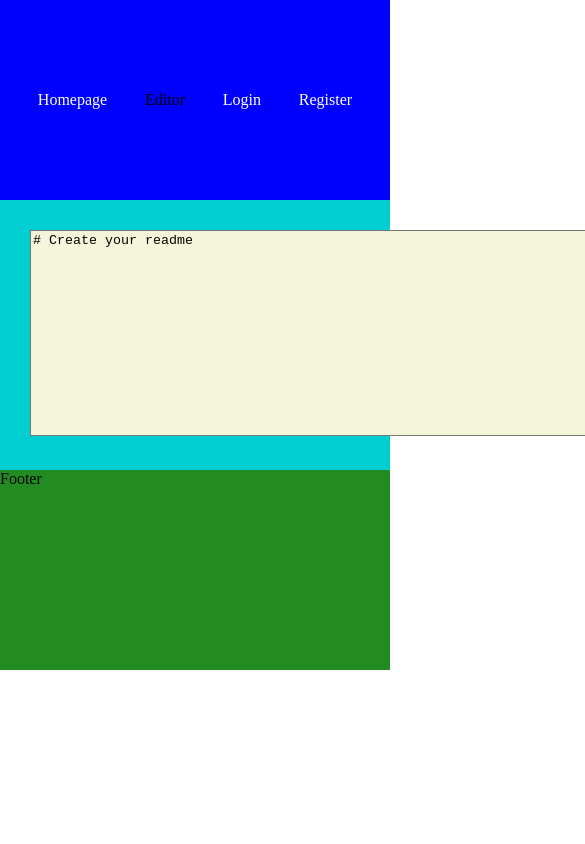
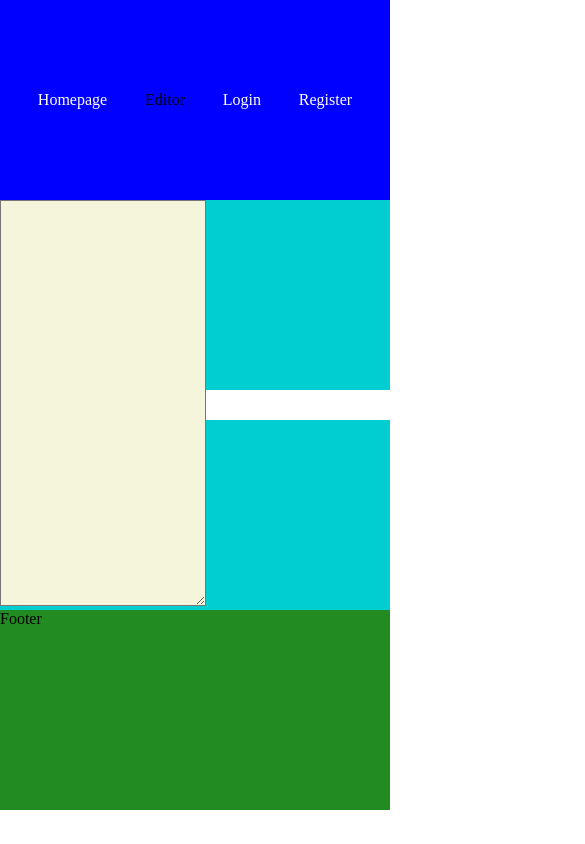
Before and after one commit to NorbertKoziana/GitPen, a React (Create React App) app in the folder frontend/: page /editor in a window 390 px wide. Shown: the top 844 px of the page, 585 px wide, since content can reach past the window. Built offline with nearby package versions, Linux system fonts and the light colour scheme; no server answers.

Commit message:
Added git markdown css and github api as alternative to marked (frontend)

```diff
--- a/frontend/package.json
+++ b/frontend/package.json
@@ -7,6 +7,7 @@
     "@testing-library/react": "^13.4.0",
     "@testing-library/user-event": "^13.5.0",
     "dompurify": "^3.1.6",
+    "github-markdown-css": "^5.6.1",
     "marked": "^14.1.1",
     "react": "^18.3.1",
     "react-dom": "^18.3.1",
--- a/frontend/src/components/EditorPage.js
+++ b/frontend/src/components/EditorPage.js
@@ -1,19 +1,44 @@
-import React, { useState } from 'react'
+import React, { useState, useEffect } from 'react'
 import '../style.css';
 import DOMPurify from 'dompurify';
 import { marked } from 'marked';
 import useAuth from '../UseAuth';
 import NoteSelection from './NoteSelection';
+import 'github-markdown-css'
 
 function EditorPage(){
+    const [editorInput, setEditorInput] = useState("");
+    const [notePreview, setNotePreview] = useState("");
 
-    //jesli uzytkownik niezalogowany to sprawdz czy jest cos zapisane w localstorage, jesli uzytkownik jest zalogowany to wtedy wyslij zapytanie do api, w momencie jak coś jest zapisane w localstorage i uzytkonwik sie loguje to wtedy czyszcze localstorage i wysylam zapytanie do api o utworzenie takiej notatki
-    const [editorInput, setEditorInput] = useState("# Create your readme");
+    //if possible use gitub API, else (i.e. too much api requests) use markdown
+    useEffect(() => {
+        async function fetchData(){
+            const response = await fetch("https://api.github.com/markdown",{
+                method: "POST",
+                headers: {
+                  'X-GitHub-Api-Version': '2022-11-28',
+                  "Content-Type": "application/json"
+                },
+                body: JSON.stringify({text: editorInput})
+            })
 
-    const html = marked.parse(editorInput);
+            if(response.ok){
+                const data = await response.text();
+                setNotePreview(data);
+            }else if(response.status === 403){
+                console.log("Rate limit exceeded, using marked instead of github API.")
+                setNotePreview(marked.parse(editorInput))
+            }
+        }
+        const timeoutId = setTimeout(fetchData, 1000);
+
+        return () => clearTimeout(timeoutId);
+    }
+    , [editorInput]);
+
     const markup = {
         __html: DOMPurify.sanitize(
-            html
+            notePreview
         )
     };
 
@@ -29,7 +54,7 @@ function EditorPage(){
             <form className='editor-form' onSubmit={e => e.preventDefault()}>
                 <textarea className='editor-input' name='editor' value={editorInput} onChange={handleFormChange} />
             </form>
-            <div className='editor-preview'
+            <div className='editor-preview markdown-body'
                 dangerouslySetInnerHTML={markup}
             />
         </div>
--- a/frontend/src/style.css
+++ b/frontend/src/style.css
@@ -50,11 +50,10 @@ a{
   justify-content: space-between;
 }
 
-.editor-input, .editor-preview{
-  width: 650px;
-  min-height: 200px;
+.editor-input{
+  min-width: 450px;
+  min-height: 400px;
   background-color: beige;
-  margin: 30px
 }
 
 .editor-input{
@@ -78,3 +77,18 @@ h1{
   margin: 0;
   padding: 10px 0;
 }
+
+.markdown-body {
+  box-sizing: border-box;
+  min-width: 200px;
+  max-width: 832px;
+  margin: 0 auto;
+  padding: 32px;
+  background-color: white;
+}
+
+@media (max-width: 767px) {
+  .markdown-body {
+    padding: 15px;
+  }
+}
```
Also changed, not shown: 1 other file (tests, documents, lock files or other folders).
